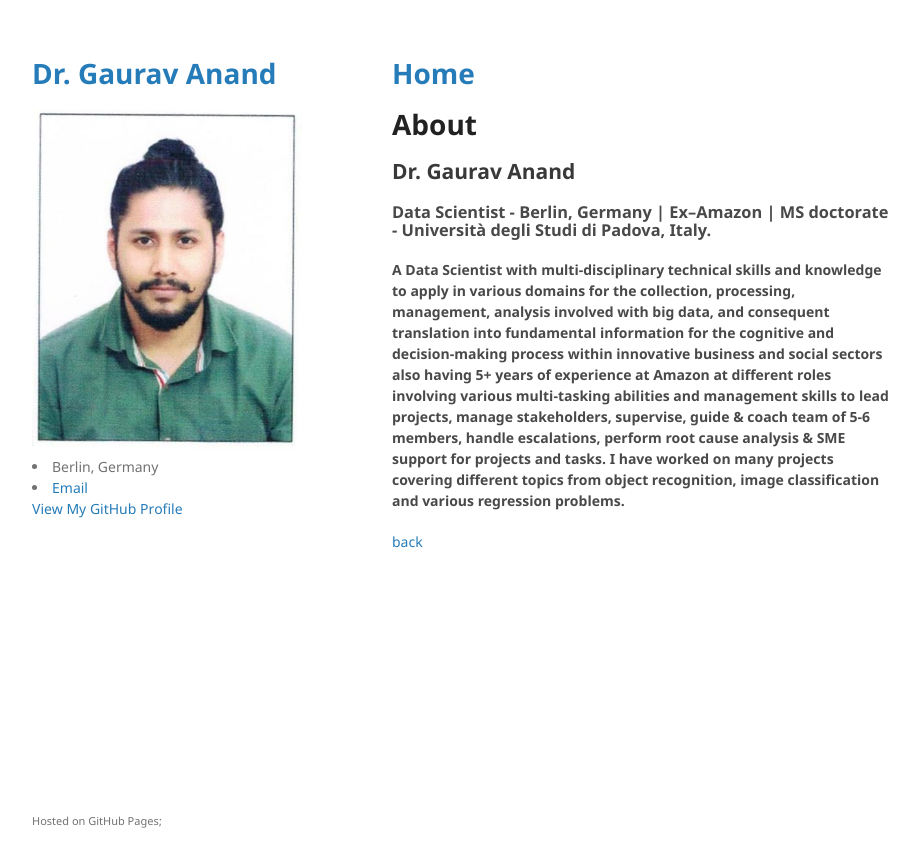
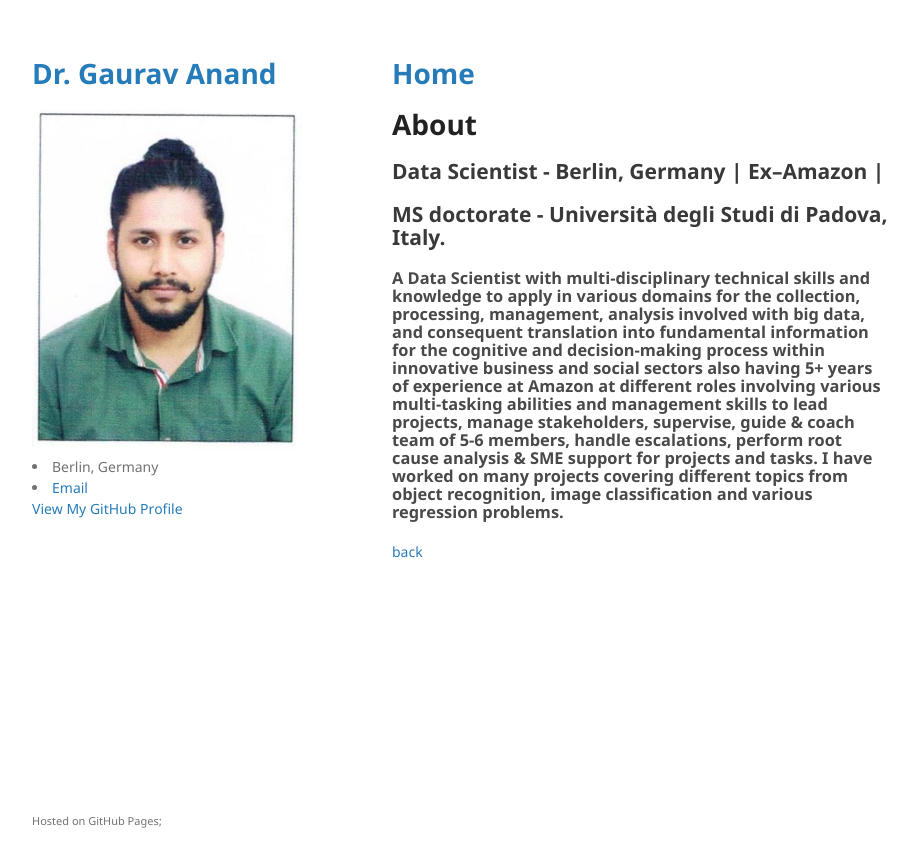
Before and after one commit to anandgrv/anandgrv.github.io, a Jekyll site: the page built from about.md, in a window 1280 px wide. Shown: the top 867 px of the page, without its empty margins (178-1097 px from the left). Built offline with Jekyll 4.4.1, drawn with Linux system fonts in a browser that asks for light colours; our own code applies the rules of GitHub Pages for plain Markdown files.

Commit message:
Update about.md

```diff
--- a/about.md
+++ b/about.md
@@ -6,9 +6,9 @@ layout: default
 
 # About
 
-## Dr. Gaurav Anand
-### Data Scientist - Berlin, Germany | Ex–Amazon | MS doctorate - Università degli Studi di Padova, Italy.
+## Data Scientist - Berlin, Germany | Ex–Amazon |
+## MS doctorate - Università degli Studi di Padova, Italy.
 
-#### A Data Scientist with multi-disciplinary technical skills and knowledge to apply in various domains for the collection, processing, management, analysis involved with big data, and consequent translation into fundamental information for the cognitive and decision-making process within innovative business and social sectors also having 5+ years of experience at Amazon at different roles involving various multi-tasking abilities and management skills to lead projects, manage stakeholders, supervise, guide & coach team of 5-6 members, handle escalations, perform root cause analysis & SME support for projects and tasks. I have worked on many projects covering different topics from object recognition, image classification and various regression problems.
+### A Data Scientist with multi-disciplinary technical skills and knowledge to apply in various domains for the collection, processing, management, analysis involved with big data, and consequent translation into fundamental information for the cognitive and decision-making process within innovative business and social sectors also having 5+ years of experience at Amazon at different roles involving various multi-tasking abilities and management skills to lead projects, manage stakeholders, supervise, guide & coach team of 5-6 members, handle escalations, perform root cause analysis & SME support for projects and tasks. I have worked on many projects covering different topics from object recognition, image classification and various regression problems.
 
 [back](./)
```
